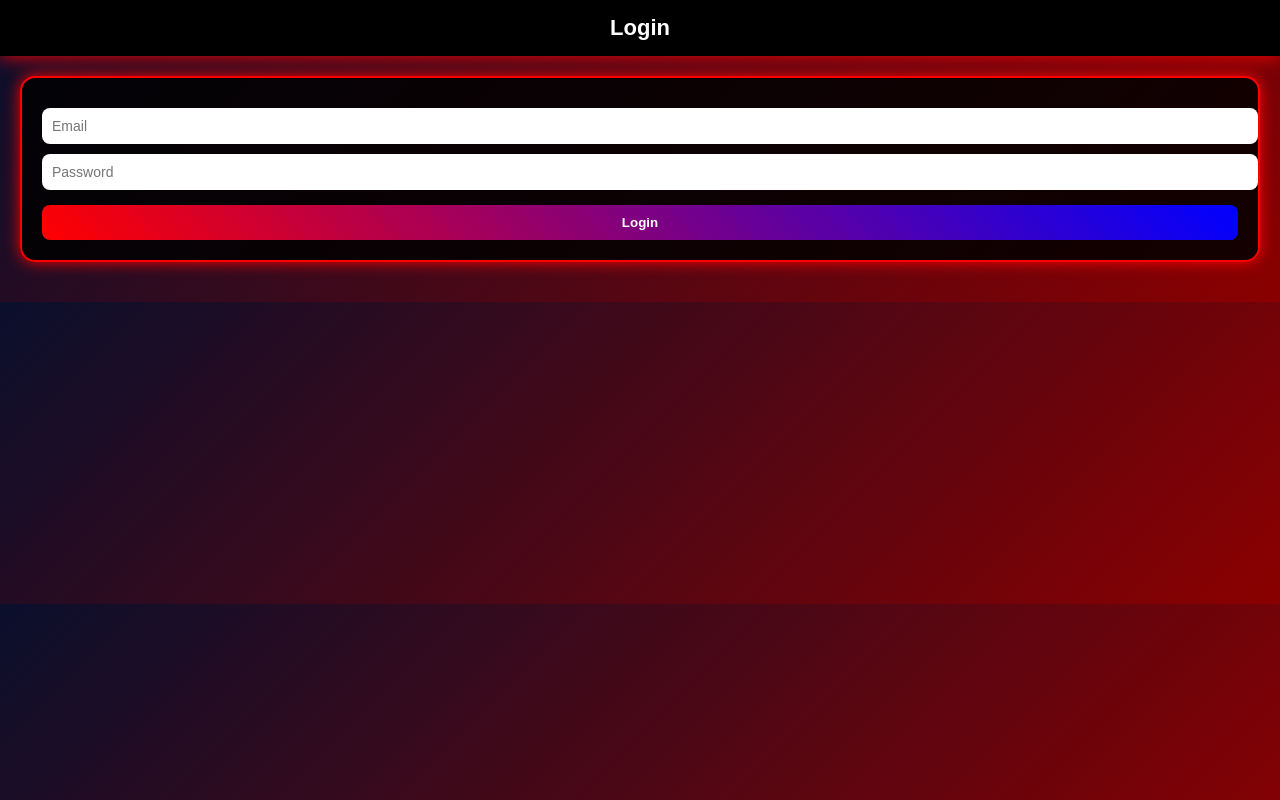
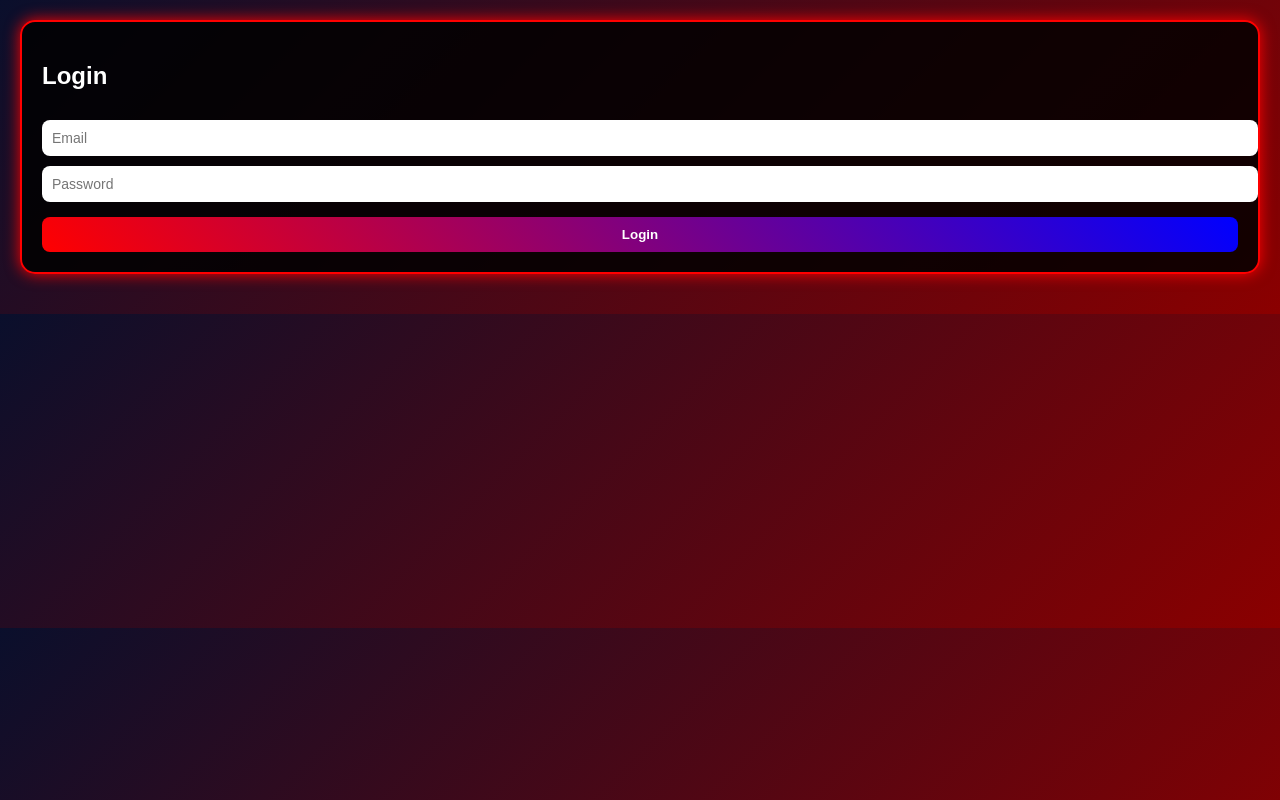
Before and after one commit to akaji8870-netizen/SpiderVault, a plain HTML site: page login.html in a window 1280 px wide. Drawn offline with Linux system fonts and the light colour scheme.

Commit message:
Update login.html

```diff
--- a/login.html
+++ b/login.html
@@ -3,19 +3,18 @@
 <head>
 <title>Login</title>
 <link rel="stylesheet" href="style.css">
+<script src="script.js" defer></script>
 </head>
 <body>
 
-<header>Login</header>
-
 <div class="container">
 <div class="card">
-<input id="email" placeholder="Email">
-<input id="password" type="password" placeholder="Password">
+<h2>Login</h2>
+<input type="email" id="email" placeholder="Email">
+<input type="password" id="password" placeholder="Password">
 <button onclick="login()">Login</button>
 </div>
 </div>
 
-<script src="app.js"></script>
 </body>
 </html>
```
